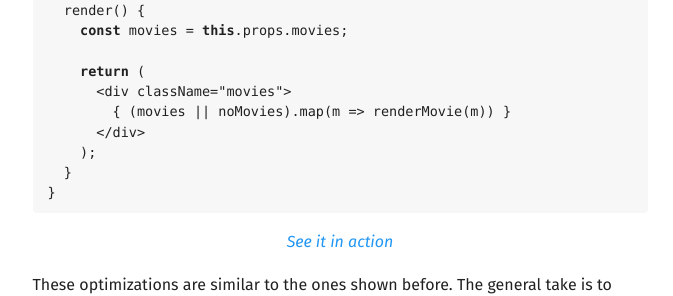
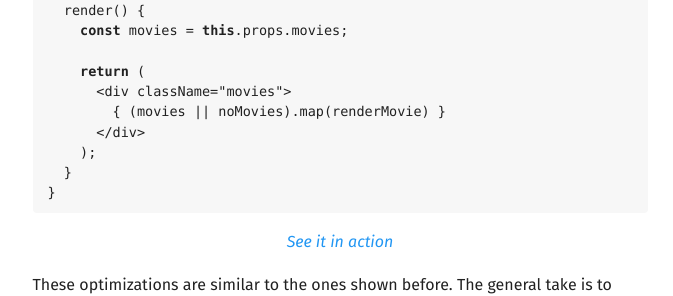
Before and after one commit to jeremenichelli/jeremenichelli.github.io, a Jekyll site: the page built from _posts/2016-10-10-better-control-and-speed-react-render.md, in a window 1280 px wide and 900 px high, scrolled down 4632 px. Shown: the part 212-508 px from the top of the window, without its empty margins (300-973 px from the left). Built offline with Jekyll 4.4.1, drawn with Linux system fonts in a browser that asks for light colours.

Commit message:
Fix code snippet syntax

```diff
--- a/_posts/2016-10-10-better-control-and-speed-react-render.md
+++ b/_posts/2016-10-10-better-control-and-speed-react-render.md
@@ -208,7 +208,7 @@ class Movies extends React.Component {
 
     return (
       <div className="movies">
-        { (movies || noMovies).map(m => renderMovie(m)) }
+        { (movies || noMovies).map(renderMovie) }
       </div>
     );
   }
```
